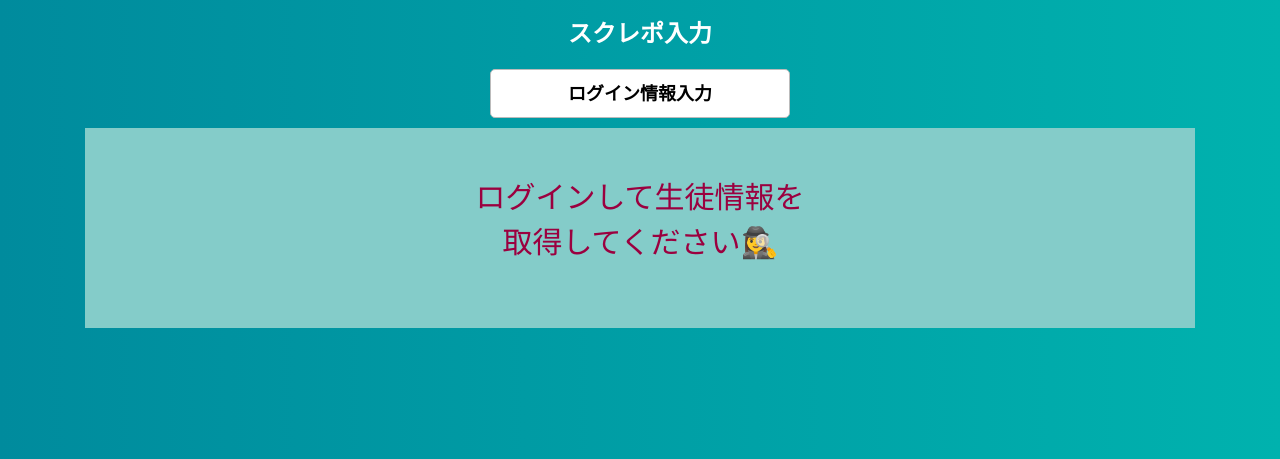
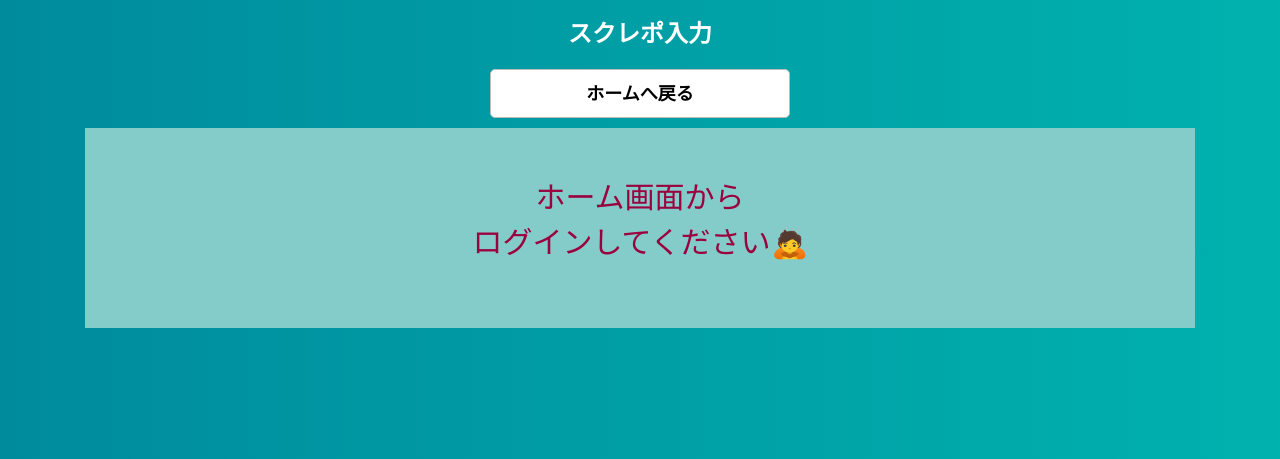
Before and after one commit to shonsukee/screpo-shortcut, a Flask app: page /students in a window 1280 px wide. Shown: the top 459 px of the page. Run offline with Flask 3, Linux system fonts and the light colour scheme; some libraries are stand-ins or nearby versions.

Commit message:
[Fix]ログイン入力

```diff
--- a/app.py
+++ b/app.py
@@ -235,7 +235,7 @@ def index():
 @app.route('/students', methods=['GET', 'POST'])
 def students():
     if request.method == 'GET':
-        return render_template('index.html', error="ログインして生徒情報を<br>取得してください🕵️‍♀️", data={ "students": [] })
+        return render_template('students.html', error="ホーム画面から<br>ログインしてください🙇", data={ "students": [] })
 
     elif request.method == 'POST':
         print("****** 生徒情報取得開始 ******")
@@ -245,7 +245,7 @@ def students():
         user_id = request.form.get('user_id') or session.get('user_id')
         password = request.form.get('password') or session.get('password')
         if not user_id or not password:
-            return render_template('index.html', error="ログイン情報が不足しています🥺", data={ "students": [] })
+            return render_template('students.html', error="ログイン情報が不足しています🥺", data={ "students": [] })
         session['user_id'] = user_id
         session['password'] = password
 
@@ -255,23 +255,23 @@ def students():
         print(f"生徒情報の処理終了: {datetime.datetime.now() - start_time}")
 
         if result is None:
-            return render_template('index.html', error="もう一度試してください🙇", data={ "students": [] })
+            return render_template('students.html', error="もう一度試してください🙇", data={ "students": [] })
         if isinstance(result, Exception):
-            return render_template('index.html', error="授業はありません💤", data={ "students": [] })
+            return render_template('students.html', error="授業はありません💤", data={ "students": [] })
 
         print("****** 生徒情報取得終了 ******")
         # 生徒情報が取得できた場合
         if len(result["students"]) > 0:
             return render_template('students.html', user_id=user_id, data=result)
         else:
-            return render_template('index.html', user_id=user_id, error="全て入力済みです！<br>お疲れ様でした🚀", data={"students": []})
+            return render_template('students.html', user_id=user_id, error="全て入力済みです！<br>お疲れ様でした🚀", data={"students": []})
 
 
 # スクレポの自動登録
 @app.route('/register', methods=['GET', 'POST'])
 def register():
     if request.method == 'GET':
-        return render_template('index.html', error="ログインして生徒情報を<br>取得してください🕵️‍♀️", data={ "students": [] })
+        return render_template('students.html', error="ホーム画面から<br>ログインしてください🙇", data={ "students": [] })
 
     elif request.method == 'POST':
         print("****** スクレポ登録開始 ******")
@@ -280,7 +280,7 @@ def register():
         user_id = request.form.get('user_id') or session.get('user_id')
         password = request.form.get('password') or session.get('password')
         if not user_id or not password:
-            return render_template('index.html', error="ログイン情報が不足しています🥺", data={ "students": [] })
+            return render_template('students.html', error="ログイン情報が不足しています🥺", data={ "students": [] })
         session['user_id'] = user_id
         session['password'] = password
 
@@ -305,7 +305,7 @@ def register():
         if len(filtered_students["students"]) > 0:
             return render_template('students.html', user_id=user_id, data=filtered_students)
         else:
-            return render_template('index.html', user_id=user_id, error="全て入力済みです！<br>お疲れ様でした🚀", data={"students": []})
+            return render_template('students.html', user_id=user_id, error="全て入力済みです！<br>お疲れ様でした🚀", data={"students": []})
 
 if __name__ == '__main__':
     app.run(host="0.0.0.0", port=8080, debug=True)
--- a/templates/index.html
+++ b/templates/index.html
@@ -8,11 +8,11 @@
         <form action="/students" method="post" class="login">
             <div class="login-row">
                 <label for="user_id" class="login-text">ユーザーID</label>
-                <input type="number" id="user_id" name="user_id" value="{{ user_id }}" required>
+                <input type="text" inputmode="numeric" id="user_id" name="user_id" value="{{ user_id }}" required>
             </div>
             <div class="login-row">
                 <label for="password" class="login-text">パスワード</label>
-                <input type="password" id="password" name="password">
+                <input type="password" inputmode="numeric" id="password" name="password">
             </div>
             <button type="submit" id="fetch_student_info">生徒情報取得</button>
         </form>
```
